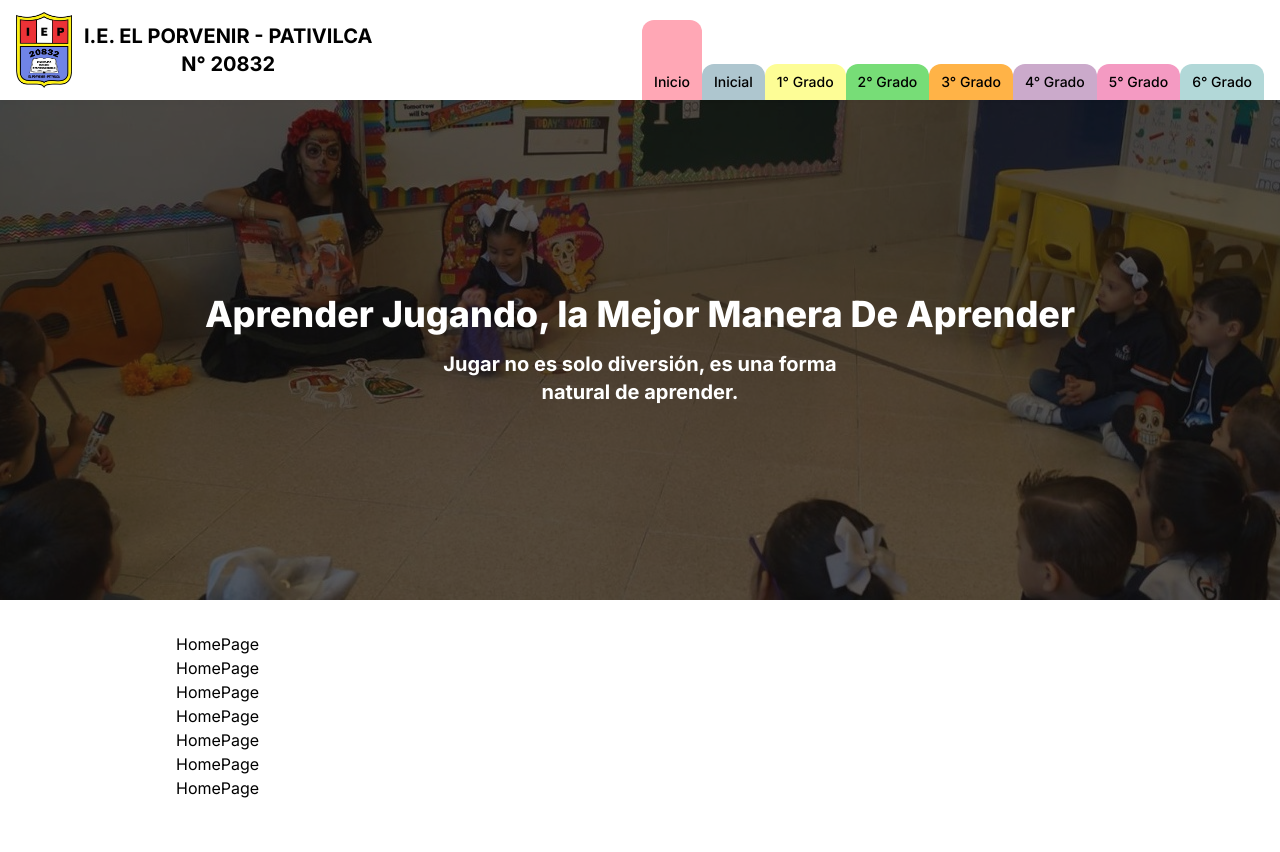
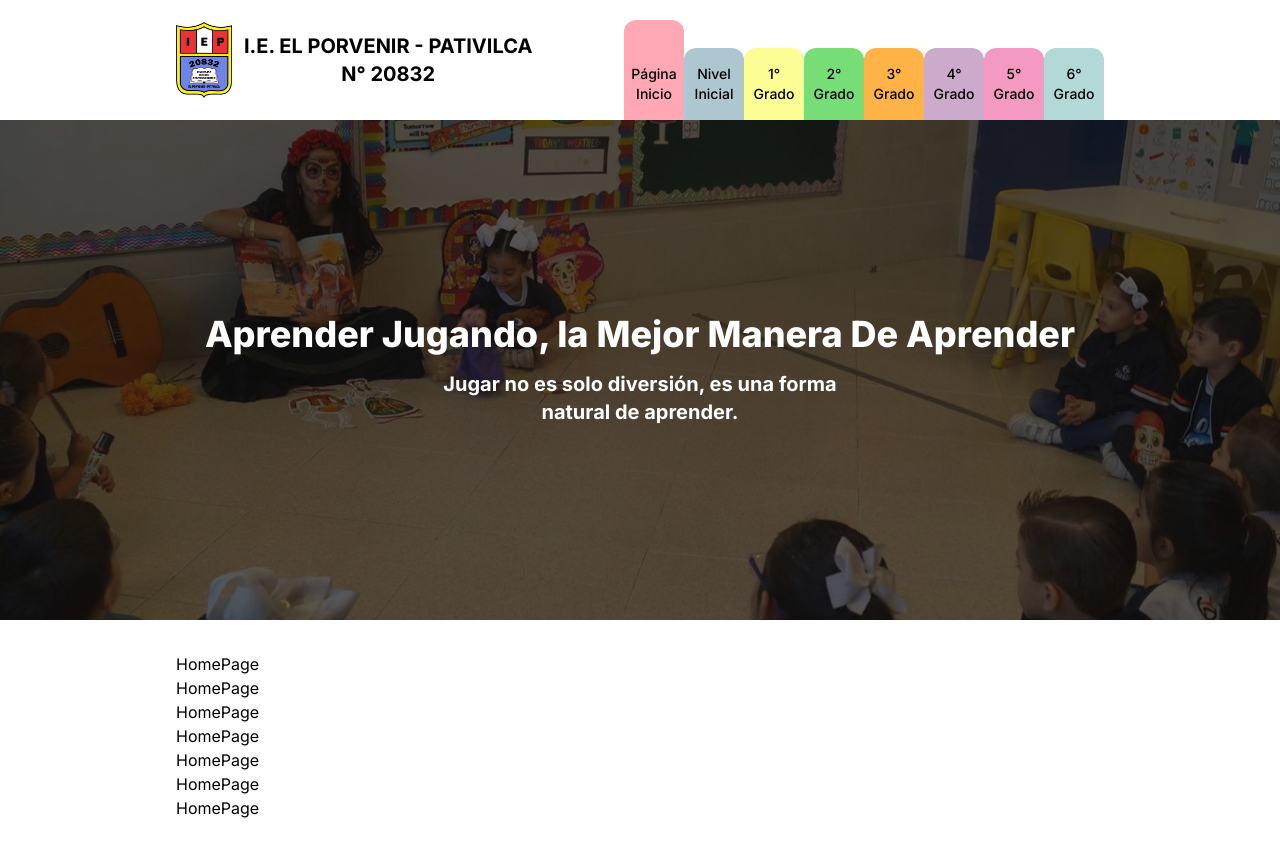
Before and after one commit to FernandoTelloL/web-juegos-educativos, a React (Vite) app: page / in a window 1280 px wide. Built offline with nearby package versions, Linux system fonts and the light colour scheme.

Commit message:
refactorizado altura de menu principal

```diff
--- a/src/components/header/Header.jsx
+++ b/src/components/header/Header.jsx
@@ -9,7 +9,7 @@ export const Header = () => {
   const toggleMenu = () => setIsMenuOpen(!isMenuOpen);
 
   return (
-    <header className="bg-white shadow-md h-[100px] relative">
+    <header className="bg-white  h-[120px] relative md:w-[75vw] mx-auto  ">
       <div className="container mx-auto flex justify-between items-end h-full px-4">
         {/* Logo y nombre del colegio */}
         <div className="flex items-center self-center">
--- a/src/components/header/Navbar.jsx
+++ b/src/components/header/Navbar.jsx
@@ -3,8 +3,8 @@ import { NavLink } from "react-router-dom";
 import './navbar.css';
 
 const navItems = [
-  { to: "/", text: "Inicio", bg: "bg-pastel-rose", hoverBg: "hover:bg-pastel-rose-light", activeBg: "bg-pastel-rose-dark" },
-  { to: "/initial", text: "Inicial", bg: "bg-pastel-blue", hoverBg: "hover:bg-pastel-blue-light", activeBg: "bg-pastel-blue-dark" },
+  { to: "/", text: "Página Inicio", bg: "bg-pastel-rose", hoverBg: "hover:bg-pastel-rose-light", activeBg: "bg-pastel-rose-dark" },
+  { to: "/initial", text: "Nivel Inicial", bg: "bg-pastel-blue", hoverBg: "hover:bg-pastel-blue-light", activeBg: "bg-pastel-blue-dark" },
   { to: "/grade-1", text: "1° Grado", bg: "bg-pastel-yellow", hoverBg: "hover:bg-pastel-yellow-light", activeBg: "bg-pastel-yellow-dark" },
   { to: "/grade-2", text: "2° Grado", bg: "bg-pastel-green", hoverBg: "hover:bg-pastel-green-light", activeBg: "bg-pastel-green-dark" },
   { to: "/grade-3", text: "3° Grado", bg: "bg-pastel-orange", hoverBg: "hover:bg-pastel-orange-light", activeBg: "bg-pastel-orange-dark" },
@@ -18,17 +18,18 @@ export const Navbar = ({ isMobile = false }) => {
     <nav className={`flex ${isMobile ? 'flex-col w-full' : 'w-fit'} justify-end items-end`}>
       <ul className={`flex ${isMobile ? 'flex-col w-full' : 'flex-row'} items-end`}>
         {navItems.map(({ to, text, bg, hoverBg, activeBg }) => (
-          <li key={text} className={`relative nav-item ${isMobile ? 'w-full mb-0' : ''}`}>
+          <li key={text} className={`relative nav-item md:w-[60px] text-center md:min-h-[70px] ${isMobile ? 'w-full mb-0' : ''}`}>
             <NavLink
               to={to}
               className={({ isActive }) =>
                 `
-              ${isMobile ? 'w-full text-center rounded-se-none h-fit py-6 text-xl' : ''}
-              ${bg} ${hoverBg} px-3 py-2 text-sm font-medium rounded-ss-xl rounded-se-xl flex justify-center items-end
-
-                  ${isActive ? `${activeBg} nav-item-active` : ""}
+                py-4
+                ${isMobile ? 'w-full text-center rounded-se-none h-fit py-6 text-xl' : ''}
+                ${bg} ${hoverBg} px-3 py-2 text-sm font-medium rounded-ss-xl rounded-se-xl flex justify-center items-end
+                ${isActive ? `${activeBg} nav-item-active` : ""}
                 `
               }
+
             >
               {text}
             </NavLink>
--- a/src/components/header/navbar.css
+++ b/src/components/header/navbar.css
@@ -1,10 +1,10 @@
 .nav-item-active {
-  height: 80px;
-  transition: height 0.3s ease-in-out;
+  height: 100px;
+  transition: height 0.5s ease-in-out;
 }
 
 .nav-item {
-  transition: height 0.3s ease-in-out;
+  transition: height 0.5s ease-in-out;
 }
 
 /* Opcional: Ajustes adicionales para el menú móvil */
```
